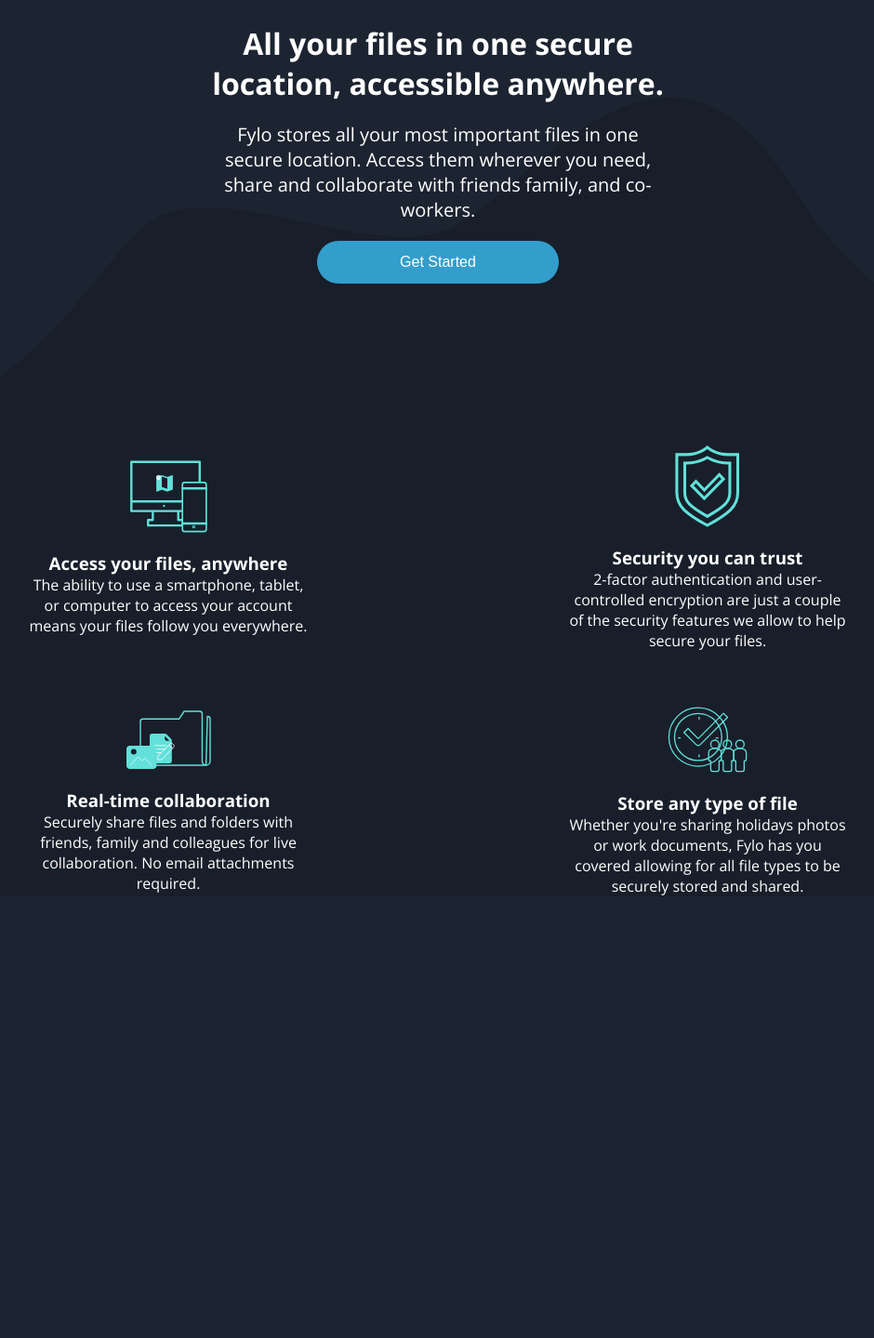
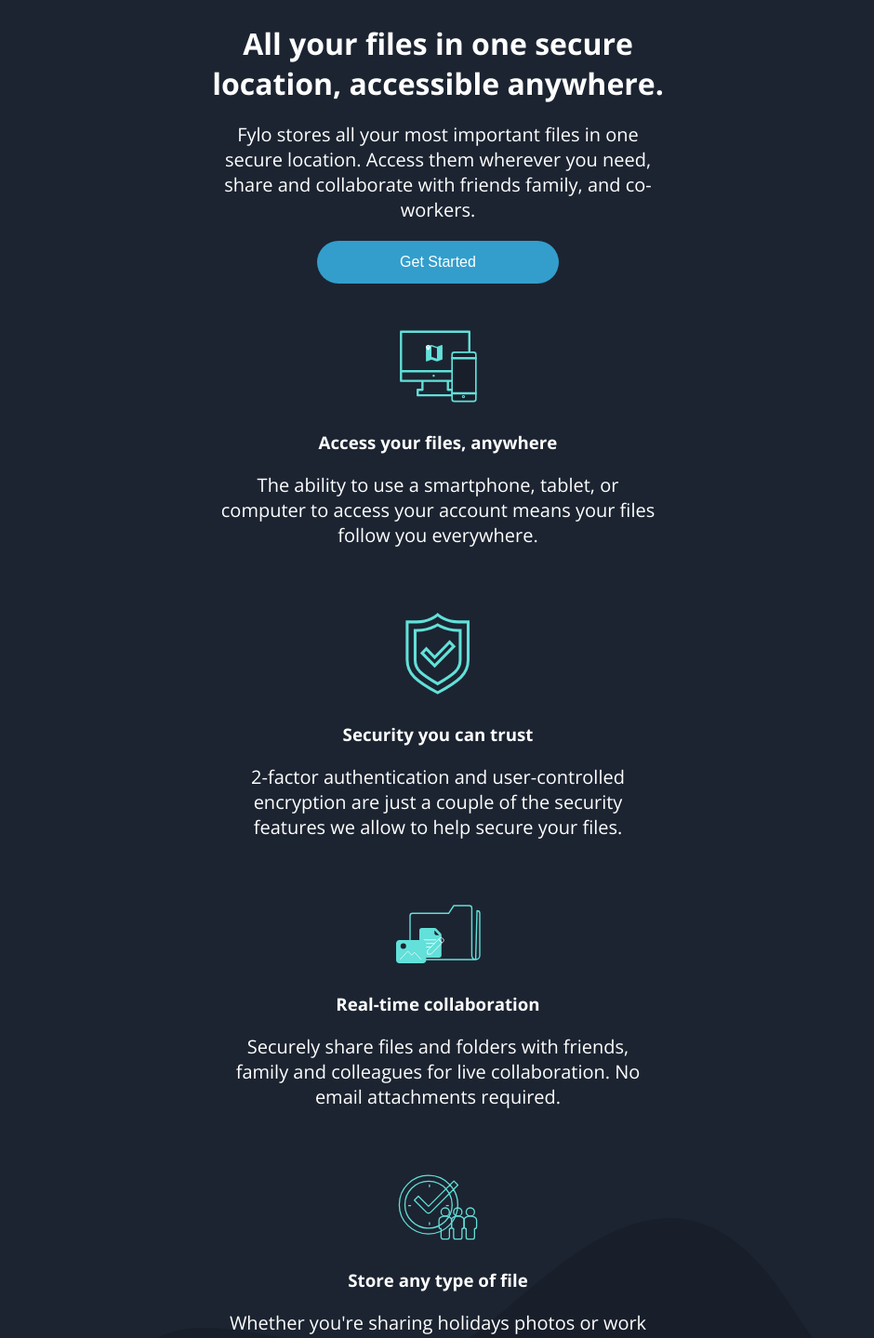
Before and after one commit to data-sets/fylo-dark-theme, a React (Create React App) app: page / in a window 1280 px wide. Shown: the part 681-2120 px from the top of the page at 93% size, without its empty margins (169-1109 px from the left). Before the commit the page ends 1645 px from the top, so only its background shows below. Built offline with nearby package versions, Linux system fonts and the light colour scheme.

Commit message:
testing: font size

```diff
--- a/src/modules/Header.jsx
+++ b/src/modules/Header.jsx
@@ -16,12 +16,6 @@
           family, and co-workers.
         </p>
         <button>Get Started</button>
-      </header>
-      <div className="illustration">
-        <img src={DesktopCurly} alt="Curly Shape" />
-      </div>
-
-      <main className="app__main--section">
         <ul>
           <li>
             <img src={Access} alt="" />
@@ -58,7 +52,12 @@
             </p>
           </li>
         </ul>
-      </main>
+      </header>
+      <div className="illustration">
+        <img src={DesktopCurly} alt="Curly Shape" />
+      </div>
+
+
     </>
   );
 }
```
